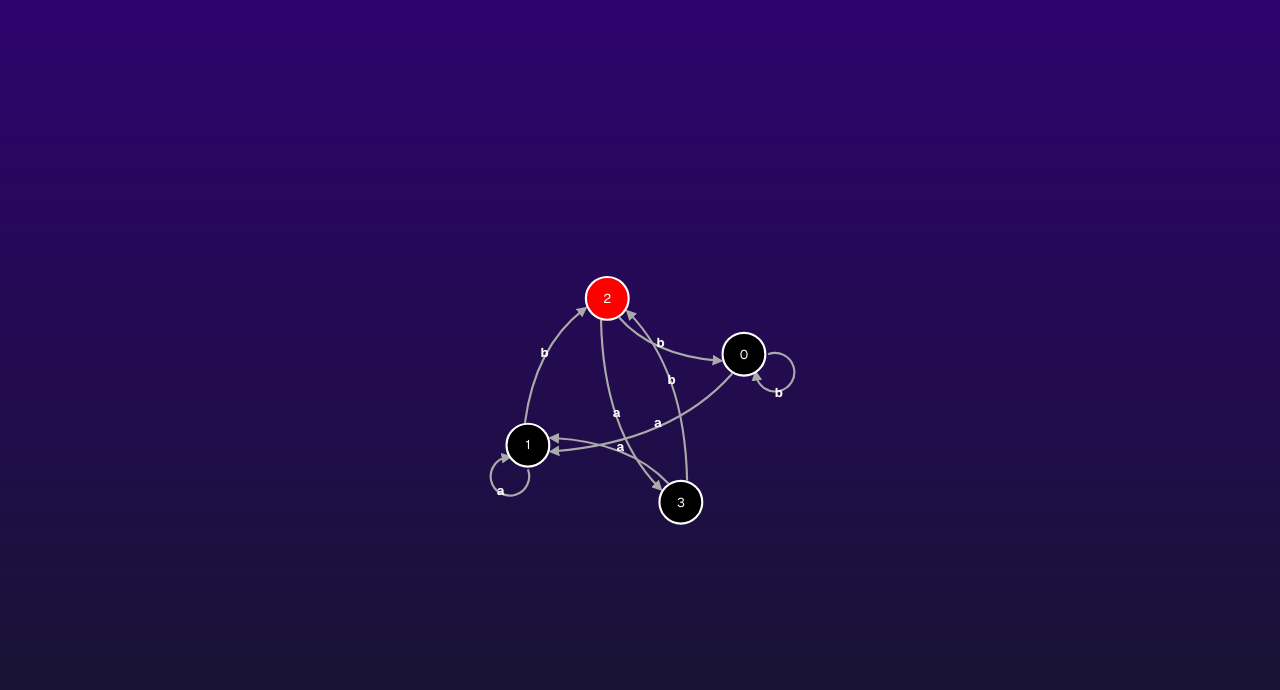
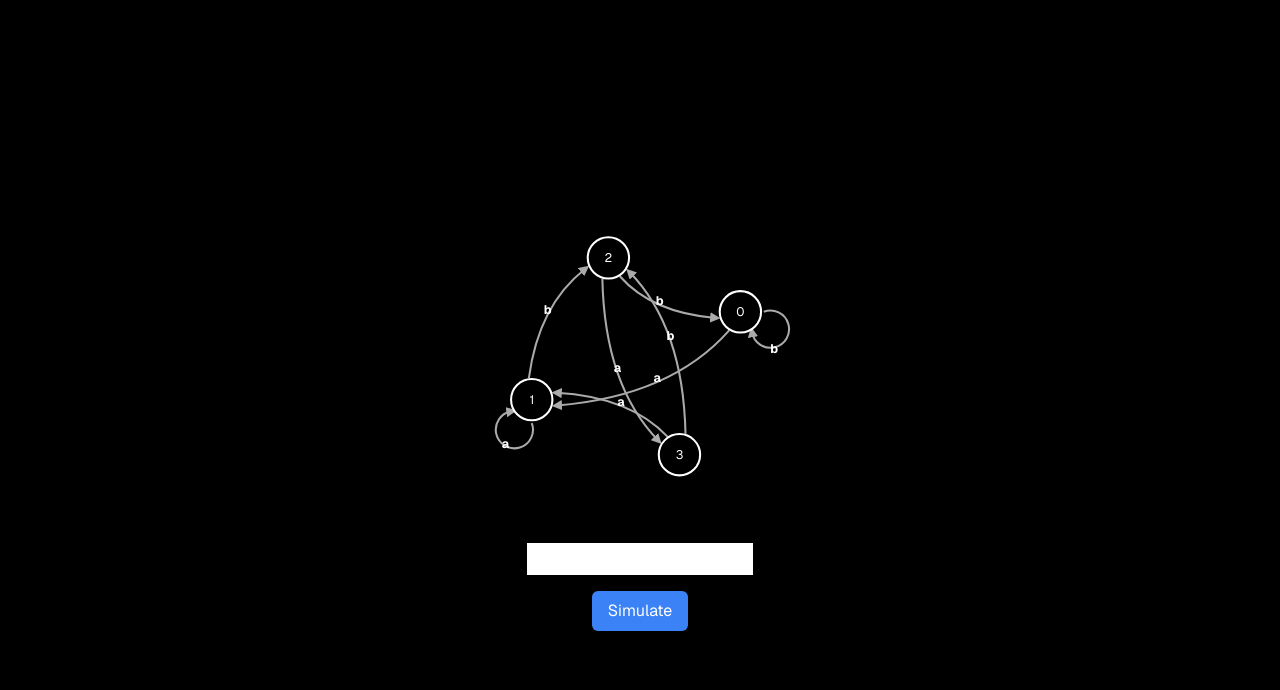
Before and after one commit to igreat/regular-languages-simulator, a Next.js app: page / in a window 1280 px wide. Shown: the top 690 px of the page. Built offline with nearby package versions, Linux system fonts and the light colour scheme.

Commit message:
implement string input and simulating DFA from UI

```diff
--- a/src/app/DFAGraph.tsx
+++ b/src/app/DFAGraph.tsx
@@ -15,9 +15,9 @@ export default function DFAGraph({
 
   useEffect(() => {
     const svg = d3.select(ref.current) as SVGSelection;
-    const width = 1000;
-    const height = 500;
-    const margin = { top: 10, right: 30, bottom: 30, left: 40 };
+    const width = 760;
+    const height = 300;
+    const margin = { top: 5, right: 15, bottom: 5, left: 15 };
 
     svg
       .attr("width", width + margin.left + margin.right)
@@ -38,7 +38,7 @@ export default function DFAGraph({
     );
 
     simulation.on("tick", () =>
-      updateGraph(svg, node, link, nodeLabel, linkLabel),
+      updateGraph(node, link, nodeLabel, linkLabel),
     );
   }, [data]);
 
@@ -48,7 +48,7 @@ export default function DFAGraph({
 
       svg
         .selectAll("circle")
-        .style("fill", (d, i) => (i === activeNode ? "red" : "#000"));
+        .style("fill", (_, i) => (i === activeNode ? "red" : "#000"));
     }
   }, [activeNode]);
 
@@ -168,7 +168,6 @@ function renderLabels(
 }
 
 function updateGraph(
-  svg: SVGSelection,
   node: NodeSelection,
   link: LinkSelection,
   nodeLabel: NodeLabelSelection,
--- a/src/app/page.tsx
+++ b/src/app/page.tsx
@@ -3,6 +3,7 @@
 import type { DFAData } from "./DFAGraph";
 import type { DFAJson } from "../simulator/dfa";
 
+import { DFA } from "../simulator/dfa"
 import DFAGraph from "./DFAGraph";
 import { DFAJsonToDFAData } from "~/utils/utils";
 import { useEffect, useState } from "react";
@@ -11,20 +12,52 @@ import dfaJson from "../../data/postfix_aba_dfa.json";
 const data: DFAData = DFAJsonToDFAData(dfaJson as DFAJson);
 
 export default function HomePage() {
-  const [activeNode, setActiveNode] = useState<number | null>(null);
+  const [currentState, setCurrentState] = useState<number | null>(null);
+  const [input, setInput] = useState<string>("");
+  const [inputPos, setInputPos] = useState<number>(0);
+  const [dfa, setDFA] = useState<DFA | null>(null);
+
+  useEffect(() => {
+    setDFA(new DFA(dfaJson.acceptStates, dfaJson.table));
+  }, []);
 
   useEffect(() => {
     const interval = setInterval(() => {
-      setActiveNode((prev) => (prev === null ? 0 : (prev + 1) % data.nodes.length));
+      if (currentState === null || inputPos >= input.length)
+        return;
+      setCurrentState((prev) => {
+        if (dfa && inputPos <= input.length) {
+          return dfa.run(input.charAt(inputPos), prev ?? 0) ?? null;
+        }
+        return null;
+      });
+      setInputPos((prev) => prev + 1);
     }, 1000);
 
     return () => clearInterval(interval);
-  }, []);
+  }, [dfa, input, currentState, inputPos]);
 
   return (
-    <main className="flex min-h-screen flex-col items-center justify-center bg-gradient-to-b from-[#2e026d] to-[#15162c] text-white">
-      <div className="container flex flex-col items-center justify-center gap-12 px-4 py-16">
-        <DFAGraph data={data} activeNode={activeNode} />
+    <main className="flex min-h-screen flex-col items-center justify-center bg-black text-white">
+      <div className="container flex flex-col items-center justify-center gap-12 px-4 py-8">
+        <DFAGraph data={data} activeNode={currentState} />
+      </div>
+      <div className="container flex flex-col items-center justify-center gap-4">
+        <input
+          type="text"
+          value={input}
+          onChange={(e) => setInput(e.target.value)}
+          className="p-1 text-black"
+        />
+        <button
+          onClick={() => {
+            setInputPos(0);
+            setCurrentState(0);
+          }}
+          className="bg-blue-500 text-white rounded-md py-2 px-4"
+        >
+          Simulate
+        </button>
       </div>
     </main>
   );
```
Also changed, not shown: 1 other file (tests, documents, lock files or other folders).
